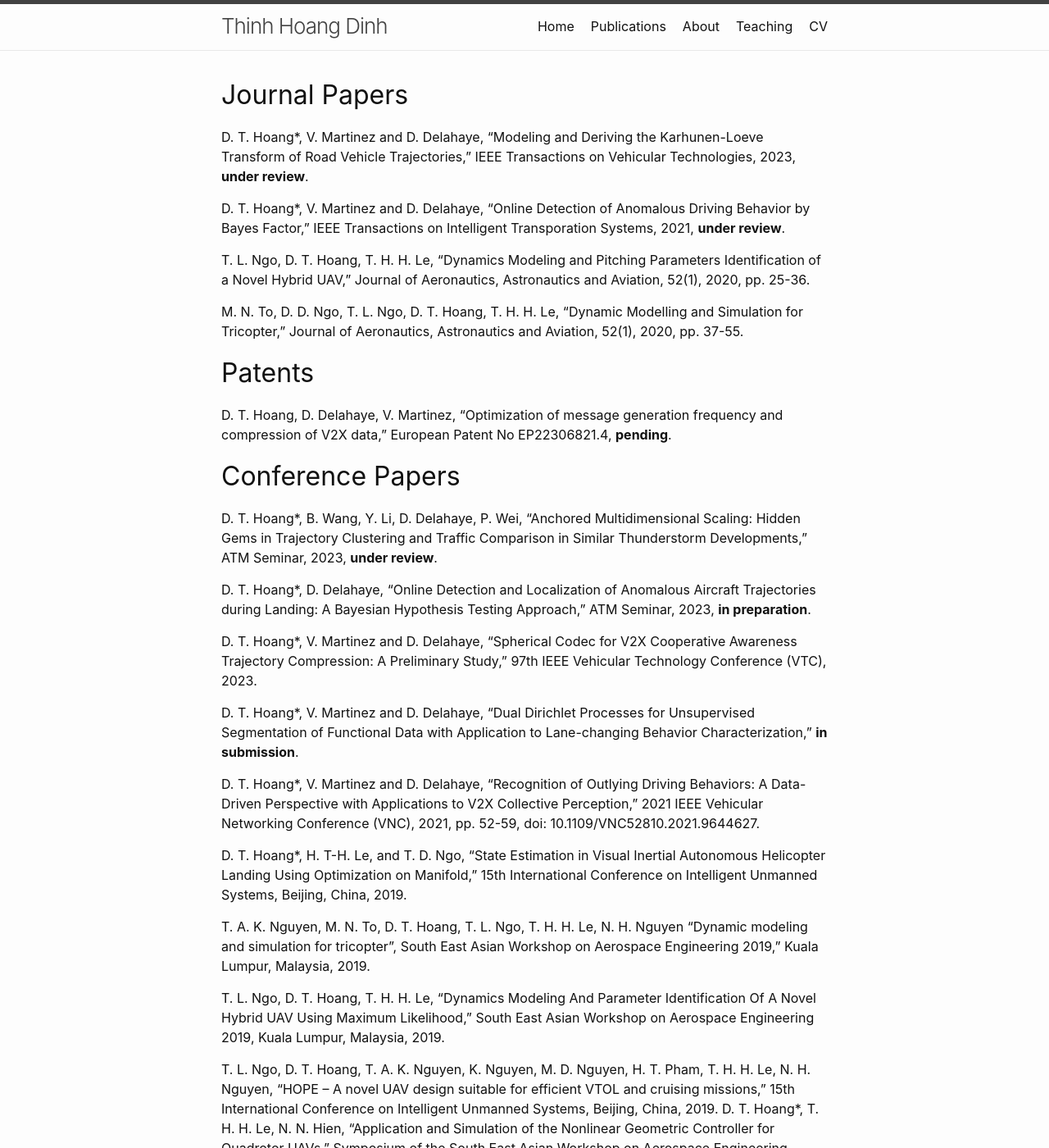
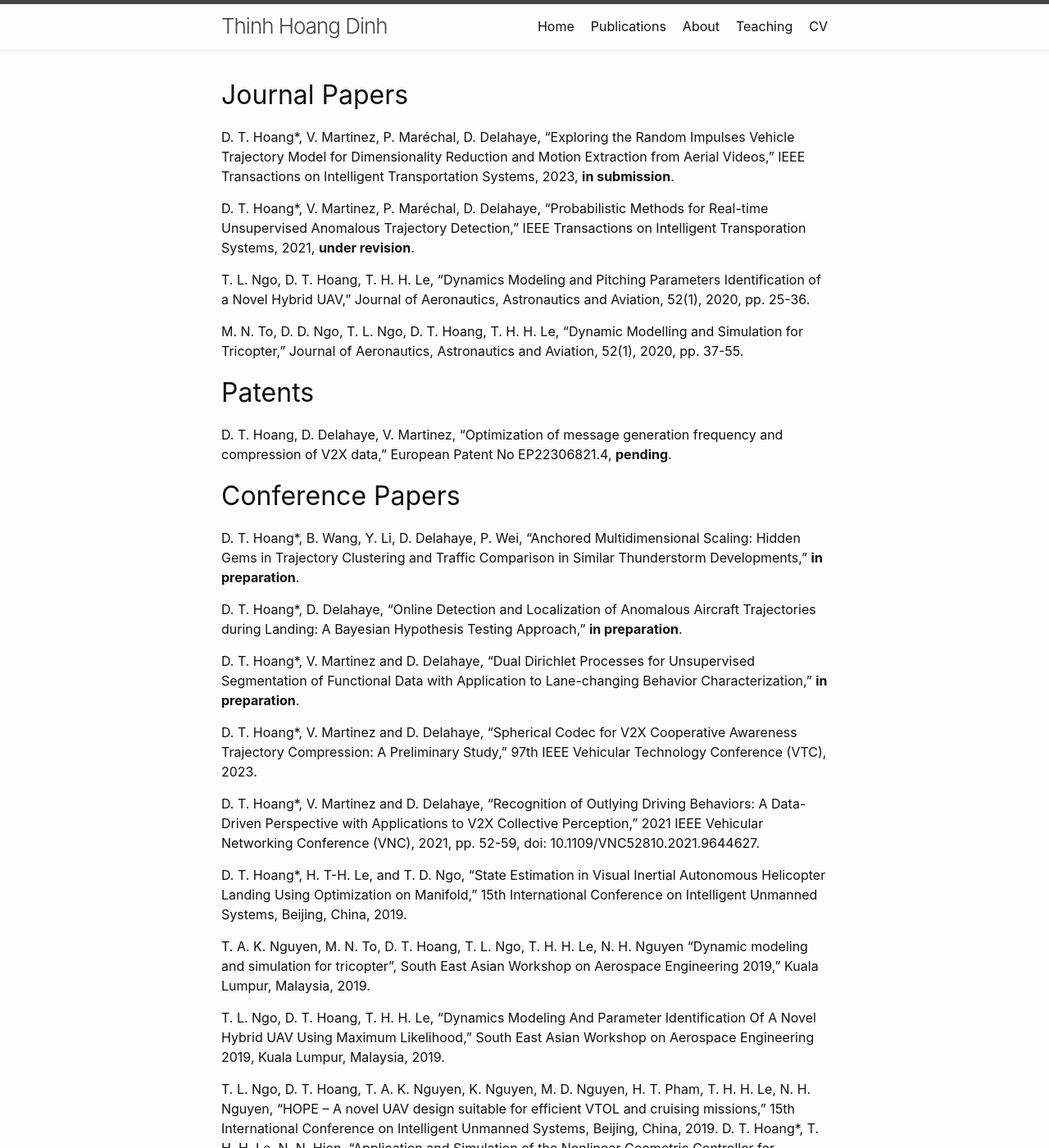
Before and after one commit to thinhhoang95/thinhhoang95.github.io, a Jekyll site: the page built from publications.md, in a window 1280 px wide and 1400 px high. Shown: the whole window at 82% size. Built offline with Jekyll 4.4.1, drawn with Linux system fonts in a browser that asks for light colours.

Commit message:
CV update

```diff
--- a/publications.md
+++ b/publications.md
@@ -5,9 +5,9 @@ order: 1
 ---
 
 # Journal Papers
-D. T. Hoang*, V. Martinez and D. Delahaye, "Modeling and Deriving the Karhunen-Loeve Transform of Road Vehicle Trajectories," IEEE Transactions on Vehicular Technologies, 2023, **under review**.
+D. T. Hoang*, V. Martinez, P. Maréchal, D. Delahaye, "Exploring the Random Impulses Vehicle Trajectory Model for Dimensionality Reduction and Motion Extraction from Aerial Videos," IEEE Transactions on Intelligent Transportation Systems, 2023, **in submission**.
 
-D. T. Hoang*, V. Martinez and D. Delahaye, "Online Detection of Anomalous Driving Behavior by Bayes Factor," IEEE Transactions on Intelligent Transporation Systems, 2021, **under review**.
+D. T. Hoang*, V. Martinez, P. Maréchal, D. Delahaye, "Probabilistic Methods for Real-time Unsupervised Anomalous Trajectory Detection," IEEE Transactions on Intelligent Transporation Systems, 2021, **under revision**.
 
 T. L. Ngo, D. T. Hoang, T. H. H. Le, "Dynamics Modeling and Pitching Parameters Identification of a Novel Hybrid UAV," Journal of Aeronautics, Astronautics and Aviation, 52(1), 2020, pp. 25-36.
 
@@ -17,13 +17,13 @@ M. N. To, D. D. Ngo, T. L. Ngo, D. T. Hoang, T. H. H. Le, "Dynamic Modelling and
 D. T. Hoang, D. Delahaye, V. Martinez, "Optimization of message generation frequency and compression of V2X data," European Patent No EP22306821.4, **pending**.
 
 # Conference Papers
-D. T. Hoang*, B. Wang, Y. Li, D. Delahaye, P. Wei, "Anchored Multidimensional Scaling: Hidden Gems in Trajectory Clustering and Traffic Comparison in Similar Thunderstorm Developments," ATM Seminar, 2023, **under review**.
+D. T. Hoang*, B. Wang, Y. Li, D. Delahaye, P. Wei, "Anchored Multidimensional Scaling: Hidden Gems in Trajectory Clustering and Traffic Comparison in Similar Thunderstorm Developments," **in preparation**.
 
-D. T. Hoang*, D. Delahaye, "Online Detection and Localization of Anomalous Aircraft Trajectories during Landing: A Bayesian Hypothesis Testing Approach," ATM Seminar, 2023, **in preparation**.
+D. T. Hoang*, D. Delahaye, "Online Detection and Localization of Anomalous Aircraft Trajectories during Landing: A Bayesian Hypothesis Testing Approach," **in preparation**.
+
+D. T. Hoang*, V. Martinez and D. Delahaye, "Dual Dirichlet Processes for Unsupervised Segmentation of Functional Data with Application to Lane-changing Behavior Characterization," **in preparation**.
 
 D. T. Hoang*, V. Martinez and D. Delahaye, "Spherical Codec for V2X Cooperative Awareness Trajectory Compression: A Preliminary Study," 97th IEEE Vehicular Technology Conference (VTC), 2023.
-
-D. T. Hoang*, V. Martinez and D. Delahaye, "Dual Dirichlet Processes for Unsupervised Segmentation of Functional Data with Application to Lane-changing Behavior Characterization," **in submission**.
 
 D. T. Hoang*, V. Martinez and D. Delahaye, "Recognition of Outlying Driving Behaviors: A Data-Driven Perspective with Applications to V2X Collective Perception," 2021 IEEE Vehicular Networking Conference (VNC), 2021, pp. 52-59, doi: 10.1109/VNC52810.2021.9644627.
 
```
Also changed, not shown: 2 other files.
